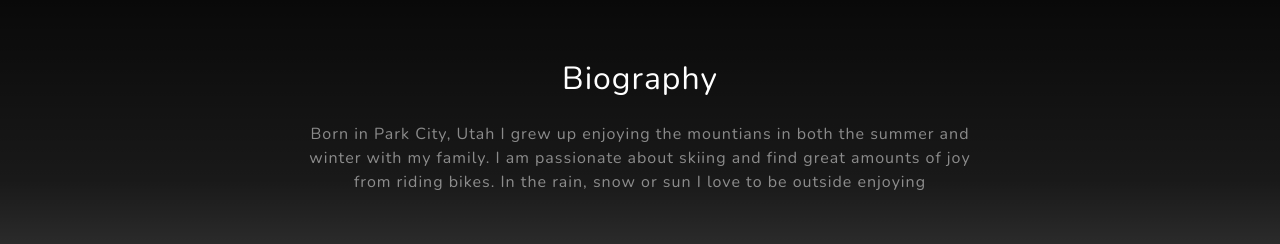
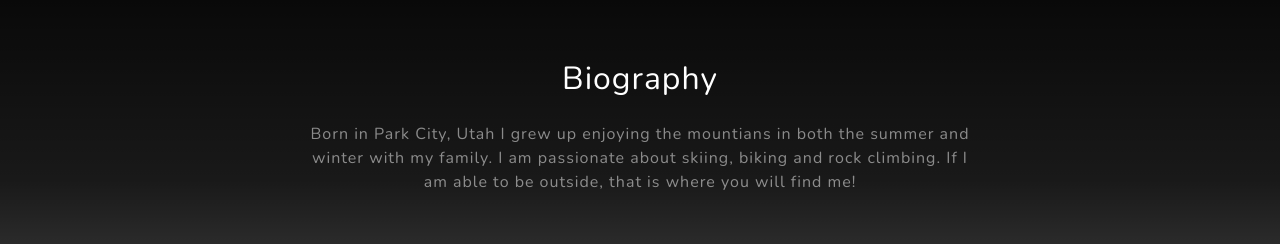
Before and after one commit to skiguye/websitepro, a plain HTML site: page index.html in a window 1280 px wide. Shown: the part 900-1144 px from the top of the page. Drawn offline with nearby package versions, Linux system fonts and the light colour scheme.

Commit message:
Add files via upload

```diff
--- a/index.html
+++ b/index.html
@@ -53,8 +53,7 @@
                     <div class="col-lg-8">
                         <h2 class="text-white mb-4">Biography</h2>
                         <p class="text-white-50">
-                            Born in Park City, Utah I grew up enjoying the mountians in both the summer and winter with my family. I am passionate about skiing and find great amounts of joy from riding bikes.
-                            In the rain, snow or sun I love to be outside enjoying
+                            Born in Park City, Utah I grew up enjoying the mountians in both the summer and winter with my family. I am passionate about skiing, biking and rock climbing. If I am able to be outside, that is where you will find me!
                         </p>
                     </div>
                 </div>
```
